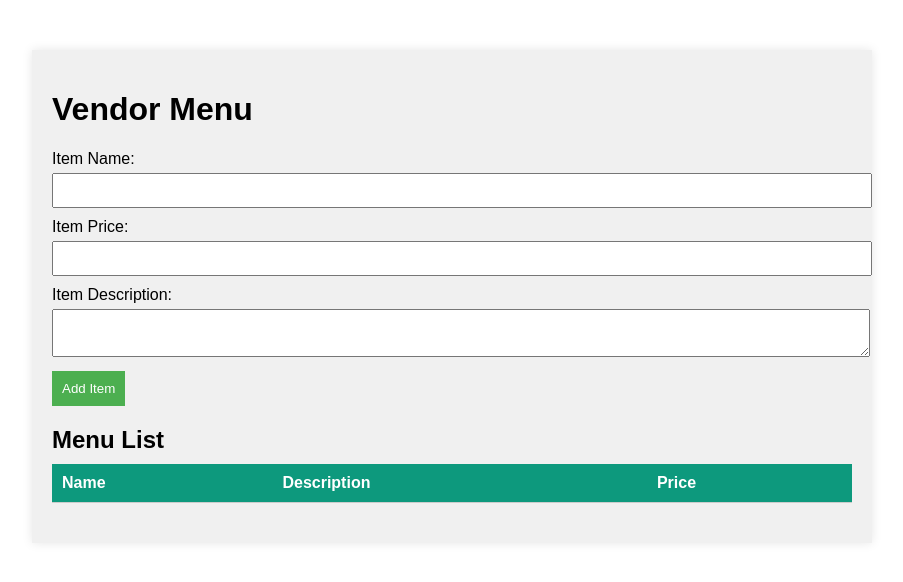
After one commit to Syed-Zahaab-Hussain/Online_Food_Ordering, a Node server app: page /admin/menu in a window 1280 px wide. The commit adds this page. Shown: the top 582 px of the page, without its empty margins (188-1091 px from the left). Run offline with Node 20, Linux system fonts and the light colour scheme; lists and menus that the app fills with data are empty; some libraries are stand-ins or nearby versions.

Commit message:
Added dynamic vendor(admin) and menu tables. Add the models, routes and scripts necessary
Vendor, menu page each has a form for inserting into the database. Below the form, there are tables which display the values fetch from the database by using the scripts written for each of them in the public/scripts folder.

```diff
--- a/index.js
+++ b/index.js
@@ -1,6 +1,8 @@
+require("dotenv").config();
 const express = require("express");
 const app = express();
-const path = require('path');
+const ejs = require("ejs");
+const path = require("path");
 const mongoose = require("mongoose");
 
 // ------------------------------------------------------------------------------
@@ -8,19 +10,22 @@ const mongoose = require("mongoose");
 app.use(express.urlencoded({ extended: true }));
 app.use(express.json());
 
-mongoose.connect("mongodb://localhost:27017/onlineFoodOrdering");
+mongoose.connect(process.env.LOCAL_DATABASE_URL);
+// mongoose.connect(process.env.ATLAS_DATABASE_URL);
+
 const db = mongoose.connection;
 db.on("error", (error) => {
   console.error(error);
 });
 db.once("open", () => console.log("connected to database"));
 
+// app.set("view engine", "ejs");
 app.use(express.static(path.join(__dirname + "/public")));
+// app.set("view engine", "ejs");
 
 // ------------------------------------------------------------------------------
 // ------------------------------------------------------------------------------
 // ------------------------------------------------------------------------------
-
 
 const authenticationRoute = require("./routes/auth");
 app.use("/auth", authenticationRoute);
@@ -34,5 +39,4 @@ app.use("/admin", adminRoute);
 // ------------------------------------------------------------------------------
 // ------------------------------------------------------------------------------
 
-
 app.listen(3000, () => console.log("server started"));
--- a/package.json
+++ b/package.json
@@ -10,6 +10,8 @@
   "author": "",
   "license": "ISC",
   "dependencies": {
+    "dotenv": "^16.3.1",
+    "ejs": "^3.1.9",
     "express": "^4.18.2",
     "mongoose": "^8.0.0"
   }
--- /dev/null
+++ b/public/scripts/menu_script.js
@@ -0,0 +1,39 @@
+const parameterValue = new URLSearchParams(window.location.search).get(
+  "vendorId"
+);
+
+document.getElementById("vendorId").value = parameterValue;
+
+const tableHeader = ["Name", "Description", "Price"];
+
+async function fetchAndDisplayMenu() {
+  const thead = document.getElementById("thead");
+  const tbody = document.getElementById("tbody");
+
+  try {
+    const response = await fetch(`/admin/vendor/${parameterValue}/menuitems/`);
+    const menus = await response.json();
+
+    tbody.innerHTML = "";
+
+    tableHeader.forEach((name) => {
+      const th = document.createElement("th");
+      th.textContent = `${name}`;
+      thead.appendChild(th);
+    });
+
+    menus.forEach((menu) => {
+      const tr = document.createElement("tr");
+      tr.innerHTML = `
+        <td>${menu.itemName}</td>
+        <td>${menu.itemDescription}</td>
+        <td>${menu.itemPrice}</td>
+      `;
+      tbody.appendChild(tr);
+    });
+  } catch (error) {
+    console.error("Error fetching menu items:", error);
+  }
+}
+
+window.onload = fetchAndDisplayMenu;
--- /dev/null
+++ b/public/styles/admin_style.css
@@ -0,0 +1,90 @@
+body {
+  font-family: Arial, sans-serif;
+  margin: 0;
+  padding: 0;
+}
+
+.container {
+  max-width: 800px;
+  margin: 50px auto;
+  padding: 20px;
+  background-color: #f0f0f0;
+  box-shadow: 0 0 10px rgba(0, 0, 0, 0.1);
+}
+
+form {
+  margin-bottom: 20px;
+}
+
+label {
+  display: block;
+  margin-bottom: 5px;
+}
+
+input,
+textarea {
+  width: 100%;
+  padding: 8px;
+  margin-bottom: 10px;
+}
+
+button {
+  padding: 10px;
+  background-color: #4caf50;
+  color: #fff;
+  border: none;
+  cursor: pointer;
+}
+
+button:hover {
+  background-color: #45a049;
+}
+
+.vendorList {
+  width: 100%;
+}
+
+h2 {
+  margin-bottom: 10px;
+}
+
+/* ul {
+  list-style-type: none;
+  padding: 0;
+}
+
+li {
+  margin-bottom: 5px;
+  padding: 10px;
+  background-color: #fff;
+  border: 1px solid #ddd;
+  box-shadow: 0 0 5px rgba(0, 0, 0, 0.1);
+} */
+
+/* --------------------------------------------------- */
+
+table {
+  width: 100%;
+  border-collapse: collapse;
+  margin-bottom: 20px;
+}
+
+th,
+td {
+  padding: 10px;
+  text-align: left;
+  border-bottom: 1px solid #ccc;
+}
+
+th {
+  background-color: #0d997d;
+  color: white;
+}
+
+tr {
+  background-color: #fff;
+}
+
+tr:nth-of-type(even) {
+  background-color: #f3f3f3;
+}
--- a/routes/admin.js
+++ b/routes/admin.js
@@ -1,4 +1,120 @@
-const express = require('express')
-const path = require('path')
-const router = express.Router()
-const vendor = require("../models/vendor");
+const express = require("express");
+const path = require("path");
+const router = express.Router();
+const Vendor = require("../models/vendor");
+const MenuItem = require("../models/menu");
+
+router.get("/", (req, res) => {
+  const menuPath = path.resolve(__dirname, "../views/admin.html");
+  res.sendFile(menuPath);
+});
+
+// ------------------------------------------------------------------------------
+
+router.get("/menu", (req, res) => {
+  const menuPath = path.resolve(__dirname, "../views/menu.html");
+  res.sendFile(menuPath);
+});
+
+// ------------------------------------------------------------------------------
+// ------------------------------------------------------------------------------
+// ------------------------------------------------------------------------------
+
+router.post("/vendor/create", async (req, res) => {
+  const vendor = new Vendor({
+    vendorName: req.body.vendorName,
+    description: req.body.description,
+  });
+
+  try {
+    const newVendor = await vendor.save();
+    res.status(201).redirect("/admin");
+  } catch (error) {
+    res.status(400).json({ message: error.message });
+  }
+});
+
+// ------------------------------------------------------------------------------
+
+router.get("/vendor/retrieve", async (req, res) => {
+  try {
+    const vendors = await Vendor.find();
+    res.status(200).json(vendors);
+  } catch (error) {
+    res.status(500).json({ message: error.message });
+  }
+});
+
+// ------------------------------------------------------------------------------
+
+// Route to insert a new menu item
+router.post("/menuitems", async (req, res) => {
+  const { itemName, itemDescription, itemPrice, vendorId } = req.body;
+  // const vendorId = req.params.vendorId;
+  console.log(vendorId);
+
+  try {
+    // Check if the referenced vendor exists
+    const existingVendor = await Vendor.findById(vendorId);
+    if (!existingVendor) {
+      return res.status(404).json({ message: "Vendor not found" });
+    }
+
+    // Create a new menu item
+    const menuItem = new MenuItem({
+      itemName,
+      itemDescription,
+      itemPrice,
+      Vendor: vendorId,
+    });
+
+    // Save the menu item to the database
+    await menuItem.save();
+
+    // res.status(201).json(menuItem);
+    res.status(201).redirect(`/admin/menu?vendorId=${vendorId}`);
+  } catch (error) {
+    res.status(500).json({ message: error.message });
+  }
+});
+
+// ------------------------------------------------------------------------------
+
+// Route to get menu items for a specific vendor
+router.get("/vendor/:vendorId/menuitems", async (req, res) => {
+  try {
+    const vendorId = req.params.vendorId;
+    const menuItems = await MenuItem.find({ Vendor: vendorId }).populate(
+      "Vendor"
+    );
+    res.json(menuItems);
+  } catch (error) {
+    res.status(500).json({ message: error.message });
+  }
+});
+
+// ------------------------------------------------------------------------------
+// ------------------------------------------------------------------------------
+// ------------------------------------------------------------------------------
+
+module.exports = router;
+
+// // Route to get all menu items
+// router.get("/menuitems", async (req, res) => {
+//   try {
+//     const menuItems = await MenuItem.find().populate("Vendor");
+//     res.json(menuItems);
+//   } catch (error) {
+//     res.status(500).json({ message: error.message });
+//   }
+// });
+
+// // Route to get all vendors
+// router.get("/vendors", async (req, res) => {
+//   try {
+//     const vendors = await Vendor.find();
+//     res.json(vendors);
+//   } catch (error) {
+//     res.status(500).json({ message: error.message });
+//   }
+// });
--- a/routes/auth.js
+++ b/routes/auth.js
@@ -20,7 +20,7 @@ router.get("/sign-up", (req, res) => {
 // ------------------------------------------------------------------------------
 
 router.get("/log-in/get", async (req, res) => {
-  const { userName, email, password } = req.query;
+  const { email, password } = req.query;
 
   try {
     const customers = await Customer.find({
@@ -46,7 +46,6 @@ router.post("/sign-up/post", async (req, res) => {
   try {
     const newCustomer = await customer.save();
     res.status(201).json(newCustomer);
-    // res.status(201).json(newCustomer);
   } catch (error) {
     res.status(400).json({ message: error.message });
   }
@@ -56,5 +55,4 @@ router.post("/sign-up/post", async (req, res) => {
 // ------------------------------------------------------------------------------
 // ------------------------------------------------------------------------------
 
-
 module.exports = router;
--- a/views/log-in.html
+++ b/views/log-in.html
@@ -2,7 +2,7 @@
 <html lang="en">
   <head>
     <title>Login</title>
-    <link rel="stylesheet" href="/style.css" />
+    <link rel="stylesheet" href="/styles/auth_style.css" />
     <link
       href="https://fonts.googleapis.com/css2?family=Roboto:wght@300&display=swap"
       rel="stylesheet"
--- /dev/null
+++ b/views/menu.html
@@ -0,0 +1,45 @@
+<!DOCTYPE html>
+<html lang="en">
+  <head>
+    <meta charset="UTF-8" />
+    <meta name="viewport" content="width=device-width, initial-scale=1.0" />
+    <title>Vendor Menu</title>
+    <link rel="stylesheet" href="/styles/admin_style.css" />
+    <link rel="stylesheet" href="/styles/toggle_switch.css" />
+  </head>
+  <body>
+    <div class="container">
+      <h1>Vendor Menu</h1>
+
+      <form action="/admin/menuitems" method="POST" id="menuForm">
+        <label for="itemName">Item Name:</label>
+        <input type="text" id="itemName" name="itemName" />
+
+        <label for="itemPrice">Item Price:</label>
+        <input type="number" id="itemPrice" name="itemPrice" />
+
+        <label for="itemDescription">Item Description:</label>
+        <textarea id="itemDescription" name="itemDescription"></textarea>
+
+        <input type="hidden" id="vendorId" name="vendorId" value="" />
+
+        <button type="submit" id="submitButton">Add Item</button>
+      </form>
+
+      <div class="vendorList">
+        <h2>Menu List</h2>
+        <table id="menuTable">
+          <thead id="thead"></thead>
+          <tbody id="tbody"></tbody>
+        </table>
+      </div>
+    </div>
+
+    <script src="/scripts/menu_script.js"></script>
+  </body>
+</html>
+
+<!-- <div class="vendorList">
+        <h2>Menu List</h2>
+        <ul id="menuList"></ul>
+      </div> -->
--- a/views/sign-up.html
+++ b/views/sign-up.html
@@ -2,7 +2,7 @@
 <html lang="en">
   <head>
     <title>Sign Up</title>
-    <link rel="stylesheet" href="/Style.css" />
+    <link rel="stylesheet" href="/styles/auth_style.css" />
     <link
       href="https://fonts.googleapis.com/css2?family=Roboto:wght@300&display=swap"
       rel="stylesheet"
```
Also changed, not shown: models/menu.js (+24 -11 lines), public/scripts/vendor_script.js (added, +31 -0 lines), public/styles/toggle_switch.css (added, +59 -0 lines), views/admin.html (added, +34 -0 lines), public/styles/auth_style.css (renamed from public/Style.css), 2 other files.
